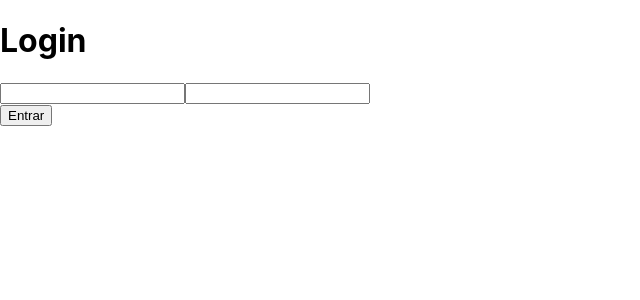
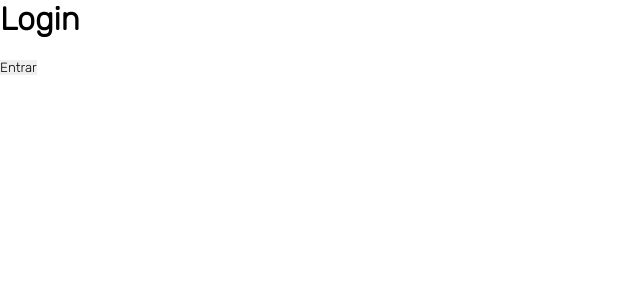
Before and after one commit to rennanprysthon/studyneo-web, a React (Create React App) app: page / in a window 1280 px wide. Shown: the top 300 px of the page, without its empty margins (0-640 px from the left). Built offline with nearby package versions, Linux system fonts and the light colour scheme.

Commit message:
Added GlobalStyles

```diff
--- a/package.json
+++ b/package.json
@@ -40,6 +40,7 @@
   },
   "devDependencies": {
     "@types/react-router-dom": "^5.1.5",
+    "@types/styled-components": "^5.1.0",
     "@typescript-eslint/eslint-plugin": "^3.2.0",
     "@typescript-eslint/parser": "^3.2.0",
     "eslint-config-airbnb": "^18.1.0",
--- a/src/App.tsx
+++ b/src/App.tsx
@@ -1,10 +1,14 @@
 import React from 'react';
+
 import Routes from './Routes';
 import AuthContext from './contexts/auth';
+import GlobalStyles from './styles/GlobalStyles';
 
 const App:React.FC = () => (
   <AuthContext>
     <Routes />
+
+    <GlobalStyles />
   </AuthContext>
 );
 
--- a/src/index.css
+++ /dev/null
@@ -1,13 +0,0 @@
-body {
-  margin: 0;
-  font-family: -apple-system, BlinkMacSystemFont, 'Segoe UI', 'Roboto', 'Oxygen',
-    'Ubuntu', 'Cantarell', 'Fira Sans', 'Droid Sans', 'Helvetica Neue',
-    sans-serif;
-  -webkit-font-smoothing: antialiased;
-  -moz-osx-font-smoothing: grayscale;
-}
-
-code {
-  font-family: source-code-pro, Menlo, Monaco, Consolas, 'Courier New',
-    monospace;
-}
--- a/src/index.tsx
+++ b/src/index.tsx
@@ -1,6 +1,5 @@
 import React from 'react';
 import ReactDOM from 'react-dom';
-import './index.css';
 // eslint-disable-next-line import/extensions
 import App from './App';
 
--- /dev/null
+++ b/src/styles/GlobalStyles.ts
@@ -0,0 +1,21 @@
+import { createGlobalStyle } from 'styled-components';
+
+export default createGlobalStyle`
+  @import url('https://fonts.googleapis.com/css2?family=Rubik:wght@300&display=swap');
+  * {
+    margin: 0;
+    padding: 0;
+    box-sizing: border-box;
+  }
+  html, body, #root {
+    height: 100%;
+  }
+  *, button, input {
+    border: 0;
+    font-family: 'Rubik', sans-serif;
+  }
+  :root {
+    --primary: #36393f;
+    --secondary: #2f3136;
+  }
+`;
```
Also changed, not shown: 1 other file (tests, documents, lock files or other folders).
